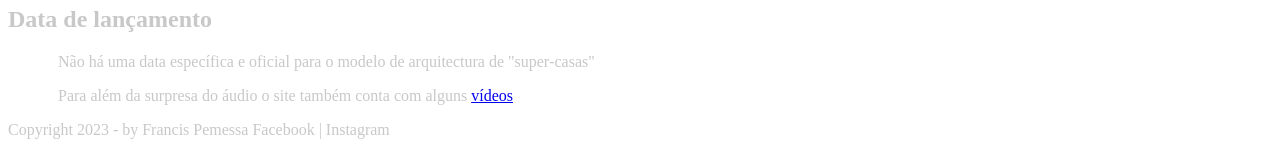
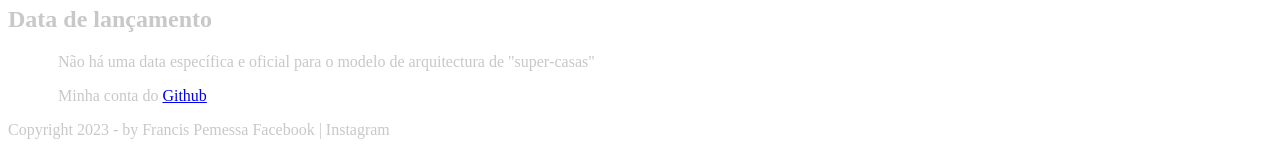
Before and after one commit to FrancisP100/Curso-HTML, a plain HTML site: page index.html in a window 1280 px wide. Shown: the part 1408-1555 px from the top of the page. Drawn offline with Linux system fonts and the light colour scheme; files that its build step writes are made by us from their sources.

Commit message:
Update index.html
Linkei a minha conta do Github

```diff
--- a/index.html
+++ b/index.html
@@ -50,7 +50,7 @@
 
 
 
-<p>Para além da surpresa do áudio o site também conta com alguns <a href="http://www.youtube.com" target="_blank">vídeos</a></p>
+<p>Minha conta do <a href="https://github.com/FrancisP100" target="_blank">Github</a></p>
 
 Copyright 2023 - by Francis Pemessa
 Facebook | Instagram
```
